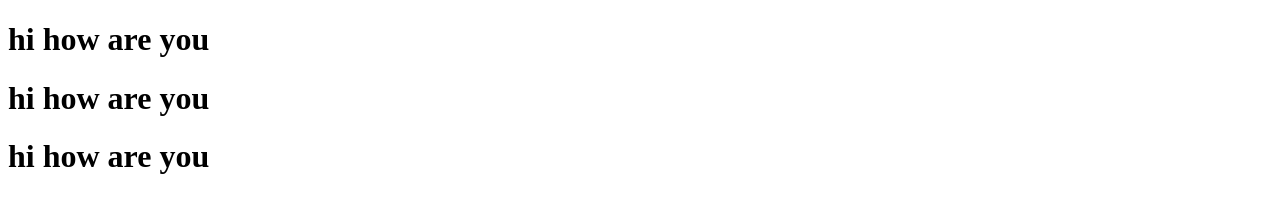
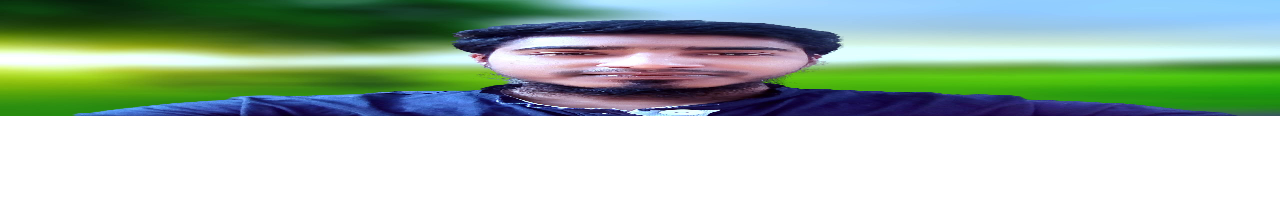
Before and after one commit to abkorim1998/app_repo, a plain HTML site: page index.html in a window 1280 px wide. Drawn offline with Linux system fonts and the light colour scheme.

Commit message:
testing site

```diff
--- a/access/app.js
+++ /dev/null
@@ -1,3 +0,0 @@
-(function () {
-
-})();
--- a/index.html
+++ b/index.html
@@ -3,11 +3,14 @@
 <head>
     <meta charset="UTF-8">
     <meta name="viewport" content="width=device-width, initial-scale=1.0">
-    <title>Document</title>
+    <link rel="stylesheet" href="style.css">
+    <title>KBAPP</title>
 </head>
 <body>
-    <h1>hi how are you</h1>
-    <h1>hi how are you</h1>
-    <h1>hi how are you</h1>
+    <div class="container">
+        <div class="header">
+
+        </div>
+    </div>
 </body>
 </html>
--- a/style.css
+++ b/style.css
@@ -0,0 +1,10 @@
+body{
+    background: url('./assets/img/abkorim.jpg');
+    background-size: 100% 100%;
+    background-position: center center;
+    background-repeat: no-repeat;
+    height: 100px;
+}
+.header {
+    height: 100px;
+}
```
Also changed, not shown: assets/img/abkorim.jpg (added).
